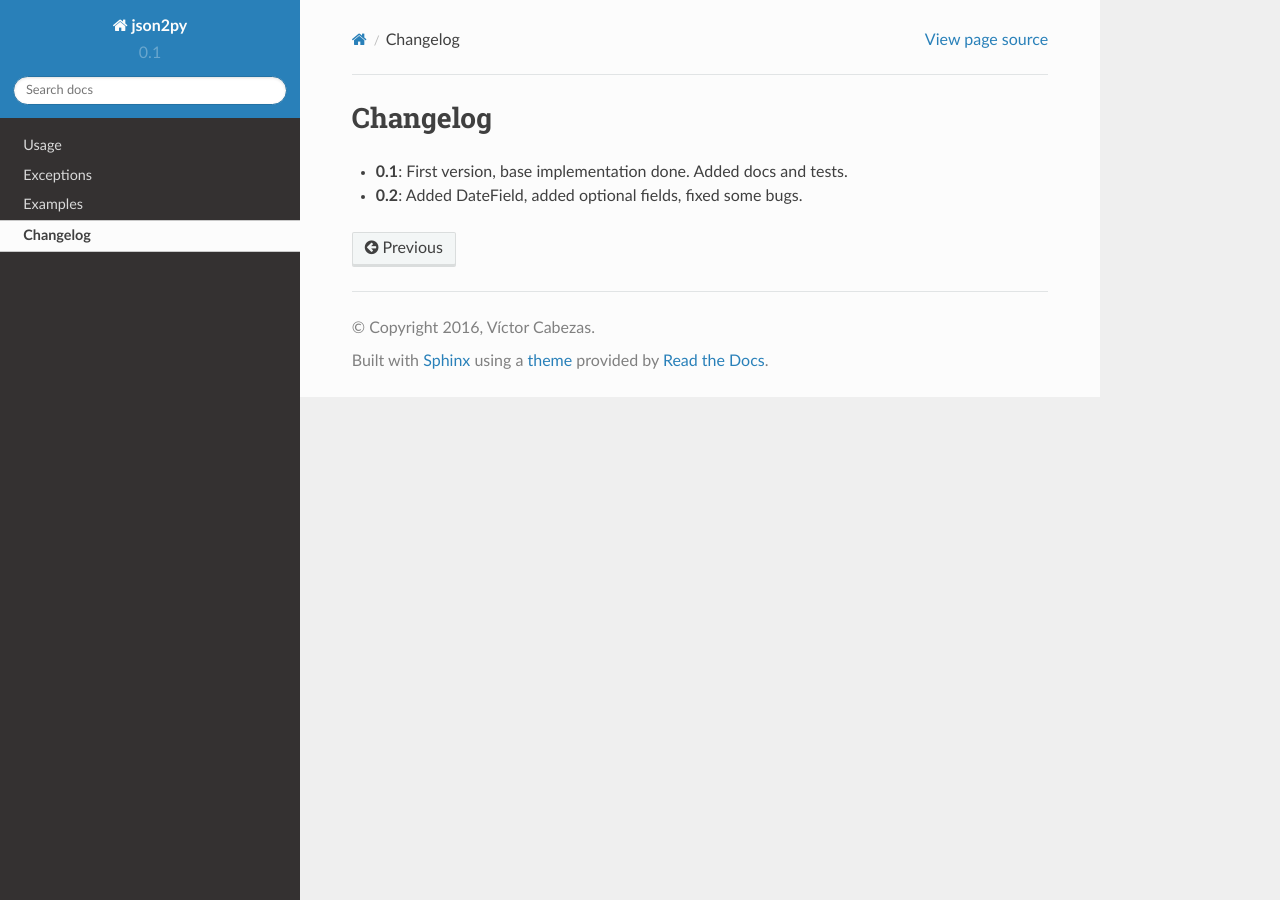
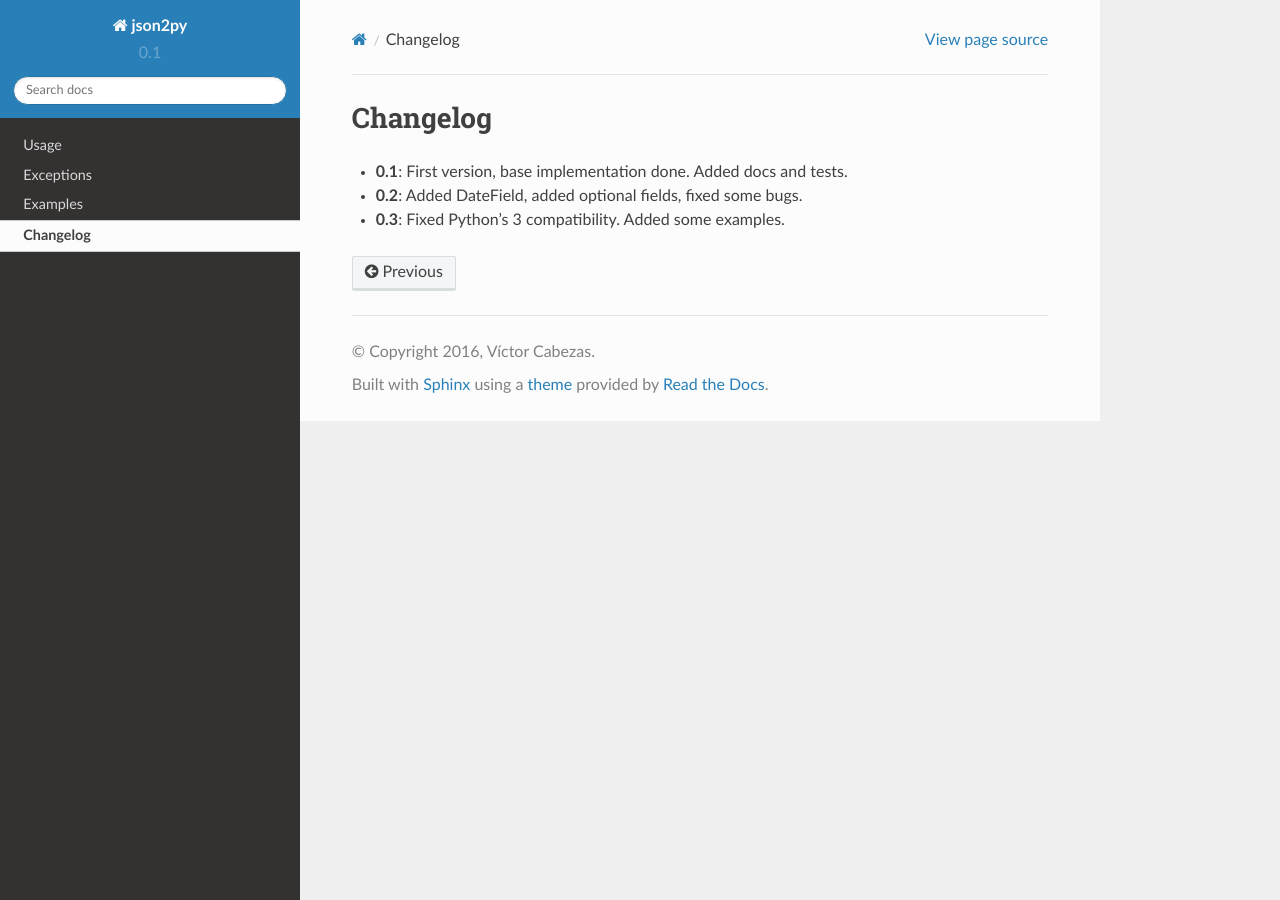
Before and after one commit to Wiston999/json2py, a Sphinx documentation site: the page built from doc/Changelog.rst, in a window 1280 px wide. Built offline with Sphinx 7.4.7 and the Read the Docs theme 2.0.0, drawn with Linux system fonts in a browser that asks for light colours.

Commit message:
Change log for v0.3

```diff
--- a/doc/Changelog.rst
+++ b/doc/Changelog.rst
@@ -4,3 +4,4 @@ Changelog
 ===================
 * **0.1**: First version, base implementation done. Added docs and tests.
 * **0.2**: Added DateField, added optional fields, fixed some bugs.
+* **0.3**: Fixed Python's 3 compatibility. Added some examples.
```
